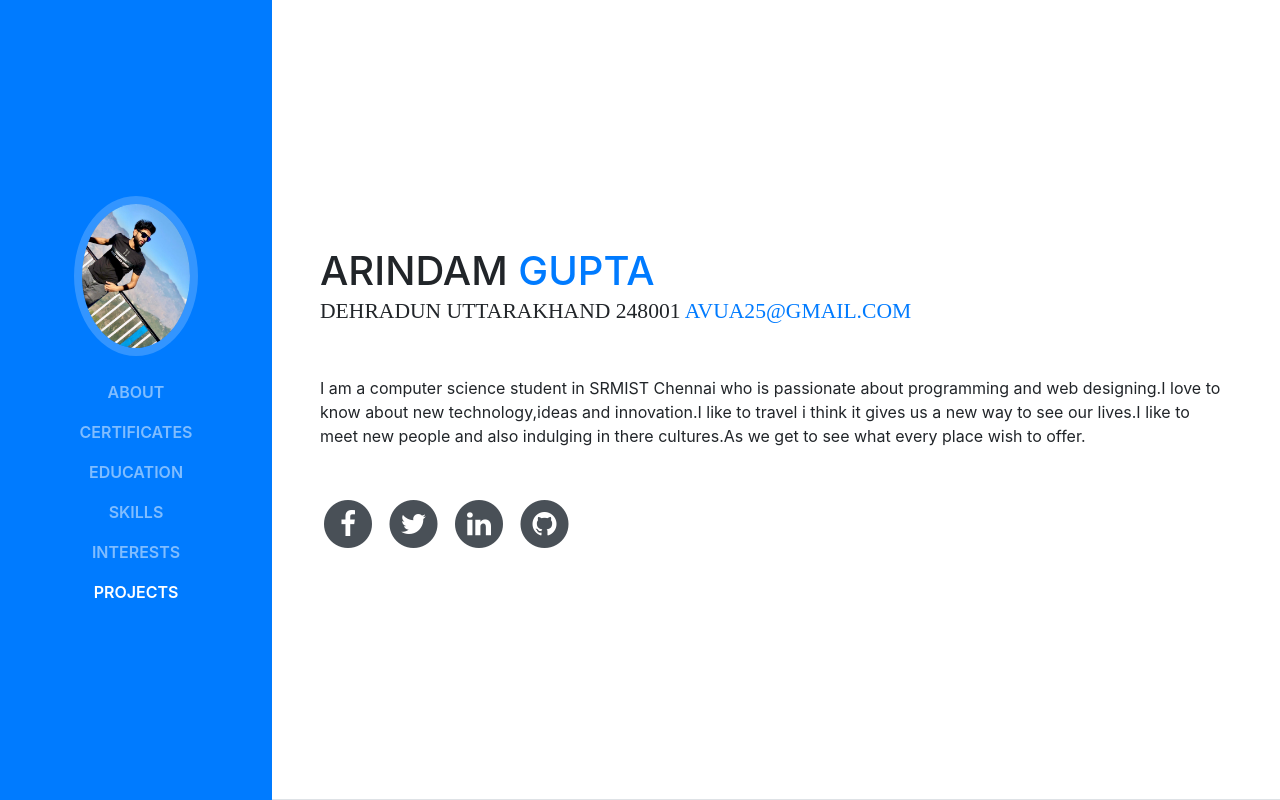
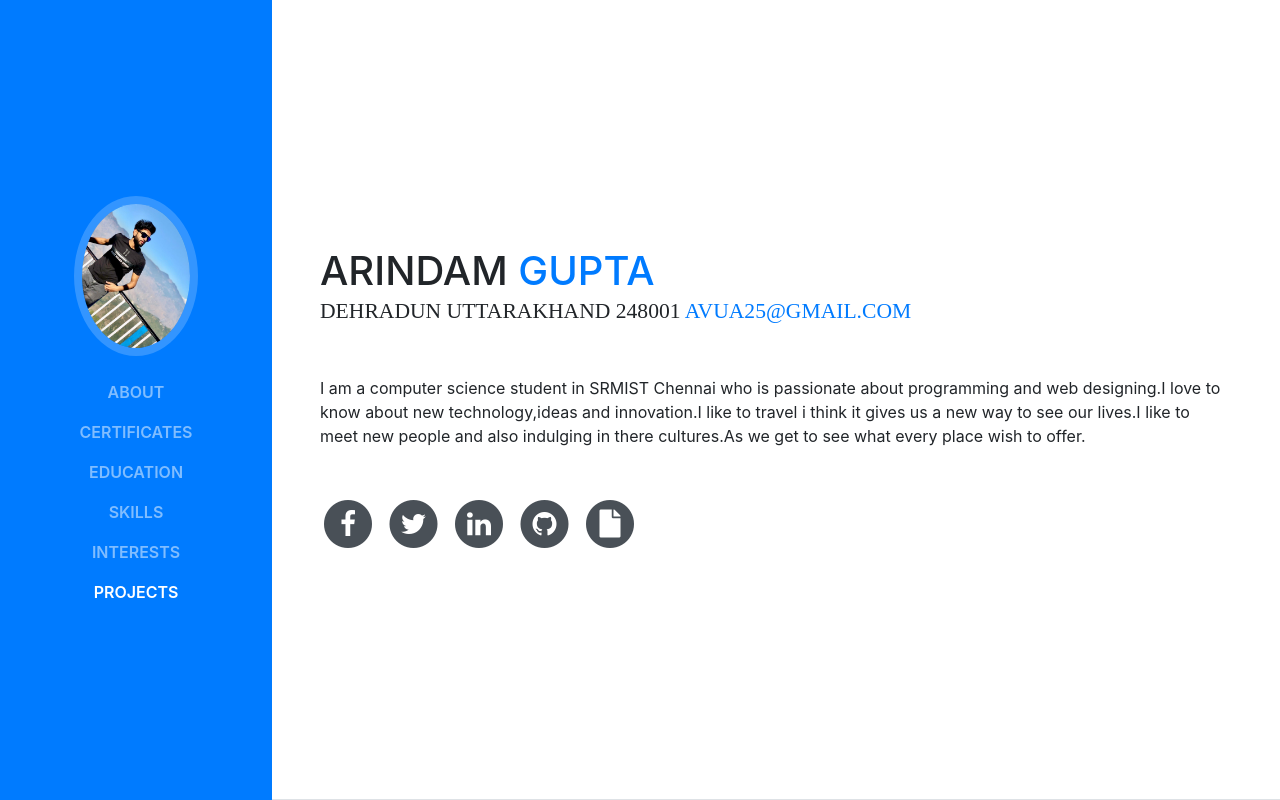
Before and after one commit to CODEWITHAG/AG-PORTFOLIO, a website with bundled scripts: page index.html in a window 1280 px wide. Shown: the top 800 px of the page. Built offline with nearby package versions, Linux system fonts and the light colour scheme; a web font is replaced by a local one.

Commit message:
Update index.html

```diff
--- a/index.html
+++ b/index.html
@@ -104,6 +104,14 @@
                 <span class="fa-stack fa-lg">
                   <i class="fa fa-circle fa-stack-2x"></i>
                   <i class="fa fa-github fa-stack-1x fa-inverse"></i>
+                </span>
+              </a>
+            </li>
+            <li class="list-inline-item">
+              <a href="https://drive.google.com/file/d/13d3-liK0kPbgl1I3VPWVV2smNuORB-2U/view?usp=sharing">
+                <span class="fa-stack fa-lg">
+                  <i class="fa fa-circle fa-stack-2x"></i>
+                  <i class="fas fa-file fa-stack-1x fa-inverse"></i>
                 </span>
               </a>
             </li>
```
